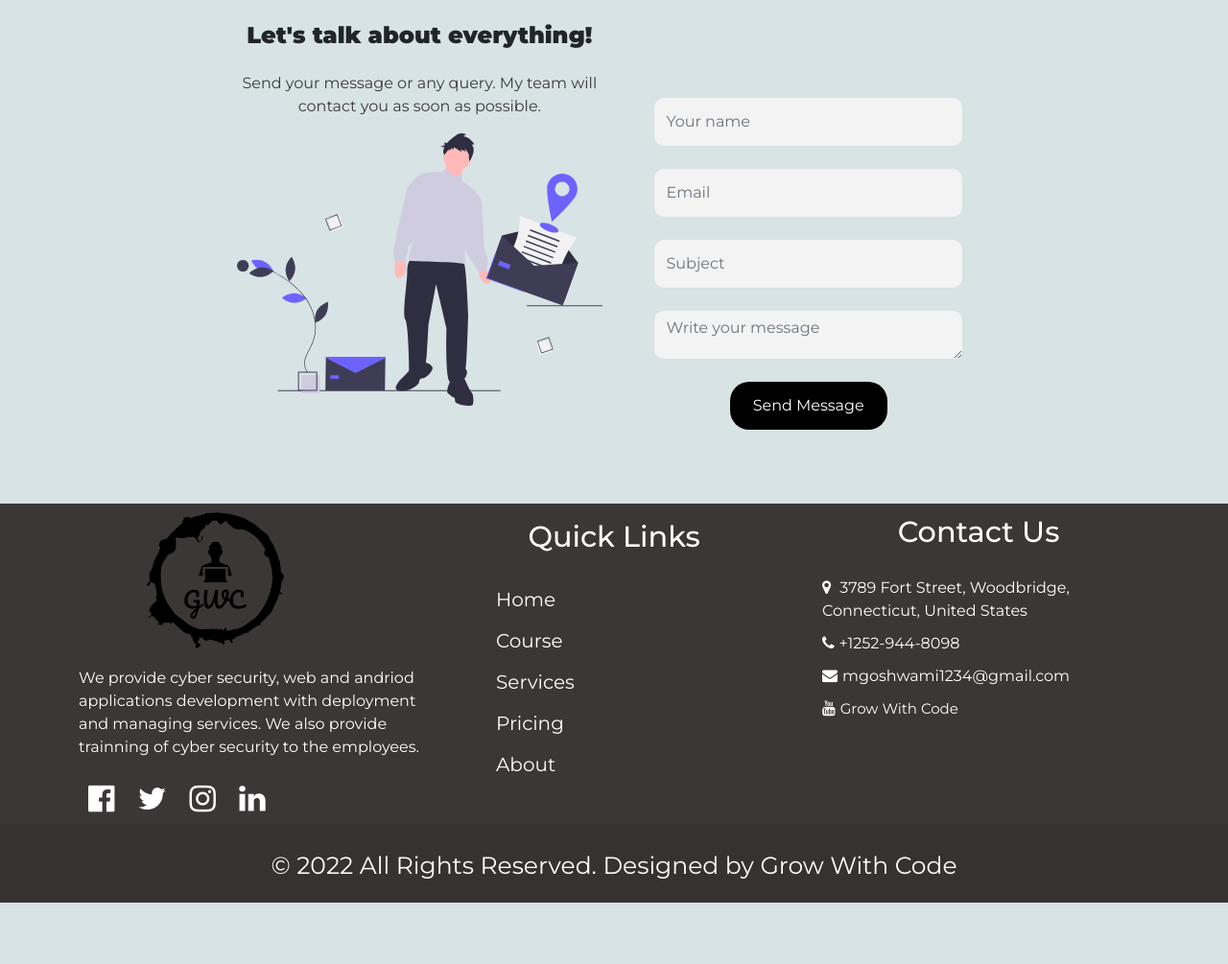
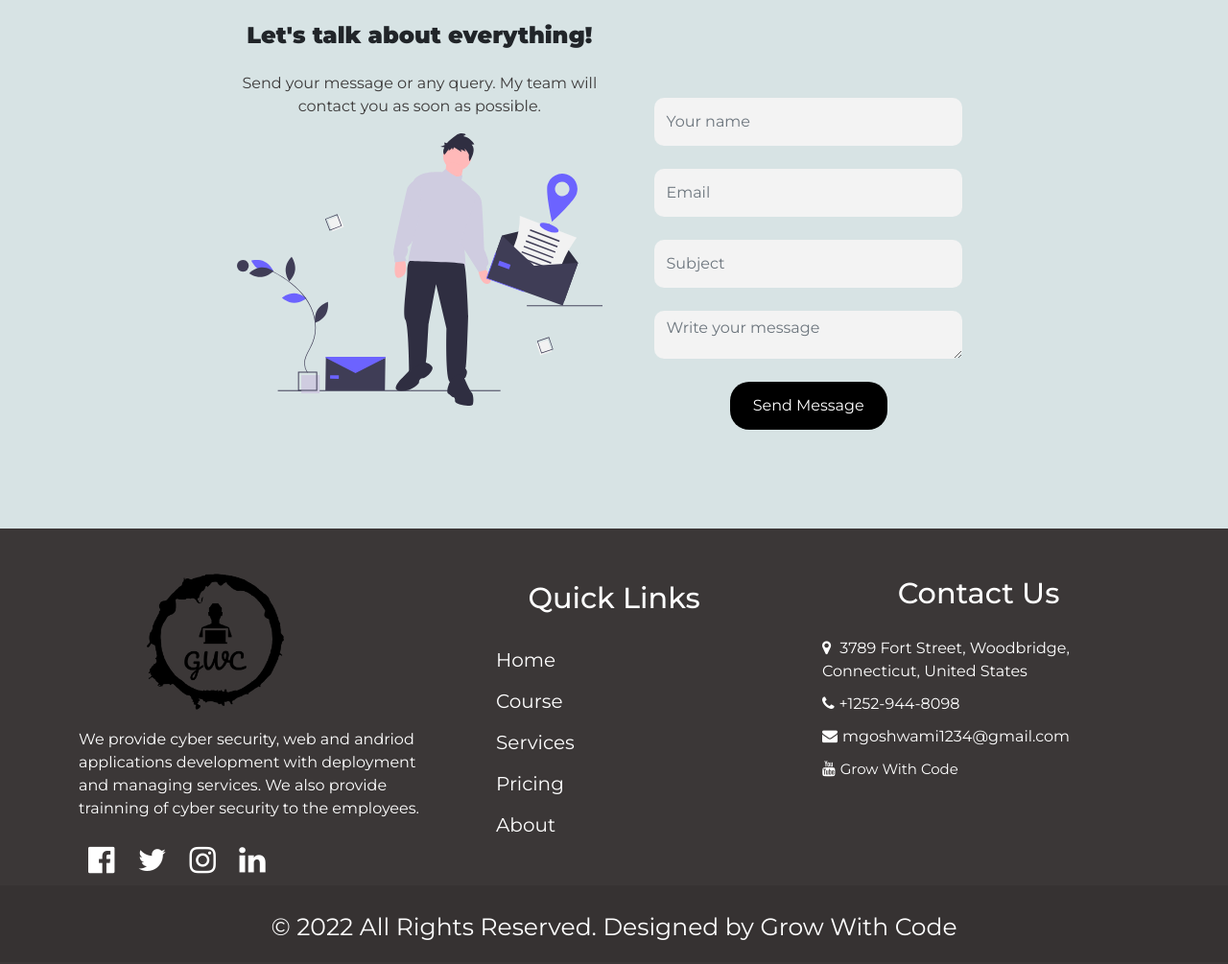
Before and after one commit to ghostmanish/grow-with-code, a plain HTML site: page index.html in a window 1280 px wide. Shown: the part 4109-5114 px from the top of the page at 96% size. Before the commit the page ends 5050 px from the top, so only its background shows below. Drawn offline with nearby package versions, Linux system fonts and the light colour scheme.

Commit message:
Update style.css

```diff
--- a/CSS/style.css
+++ b/CSS/style.css
@@ -250,6 +250,8 @@ p{
     color: rgb(255, 255, 255);
     margin-bottom: 0;
     padding-bottom: 0.1%;
+    margin-top: 2%;
+    padding-top: 3%;
 }
 .footer-logo{
     width: 40%;
```
